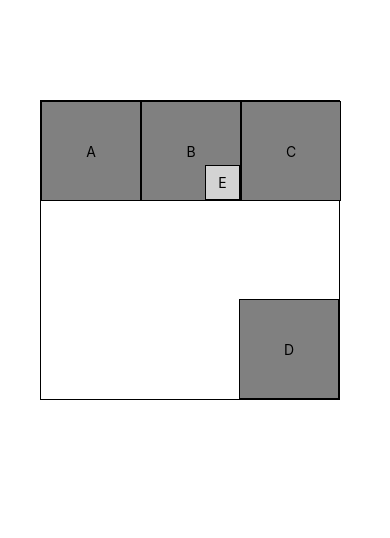
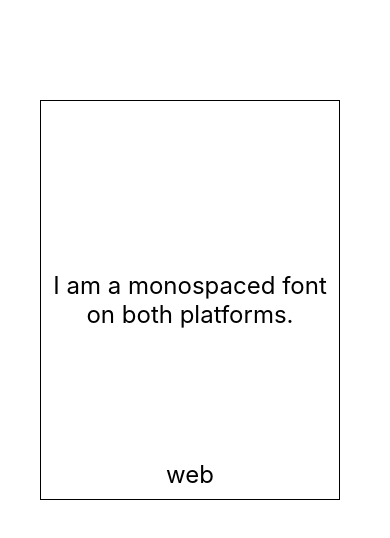
Before and after one commit to KalaiselvanSivakumar/Tutorial-Book-RN-Styling, a React Native app: screen / in a window 390 px wide. Shown: the top 538 px of the page. Built offline with nearby package versions, Linux system fonts and the light colour scheme.

Commit message:
RN - Styling: Applying different font family based on platform

```diff
--- a/App.js
+++ b/App.js
@@ -7,7 +7,8 @@
  */
 
 import React from 'react';
-import PositionCombinations from './app/style-properties/PositionCombinations';
+import FontFamily from './app/style-properties/FontFamily';
+// import PositionCombinations from './app/style-properties/PositionCombinations';
 // import MarginCombinations from './app/style-properties/MarginCombinations';
 // import PaddingCombinations from './app/style-properties/PaddingCombinations';
 // import BorderRadiusCombinations from './app/style-properties/BorderRadiusCombinations';
@@ -34,7 +35,9 @@ const App = () => {
     // <BorderRadiusCombinations />
     // <MarginCombinations />
     // <PaddingCombinations />
-    <PositionCombinations />
+    // <PositionCombinations />
+
+    <FontFamily />
     // <ProfileCard />
   );
 };
--- /dev/null
+++ b/app/style-properties/FontFamily.js
@@ -0,0 +1,54 @@
+import React from 'react';
+import { Platform, StyleSheet, View } from 'react-native';
+import { CenteredText } from './BorderRadiusCombinations';
+
+const FontFamily = () => (
+  <View style={styles.container}>
+    <View style={styles.row}>
+      <CenteredText style={styles.centeredText}>
+        I am a monospaced font on both platforms.
+      </CenteredText>
+      <BottomText>{Platform.OS}</BottomText>
+    </View>
+  </View>
+);
+
+const BottomText = props => (
+  <CenteredText
+    style={[
+      styles.centeredText,
+      { position: 'absolute', bottom: 0 },
+      props.style,
+    ]}>
+    {props.children}
+  </CenteredText>
+);
+
+const styles = StyleSheet.create({
+  container: {
+    width: 300,
+    height: 400,
+    margin: 40,
+    marginTop: 100,
+    borderWidth: 1,
+  },
+  row: {
+    alignItems: 'center',
+    flex: 1,
+    flexDirection: 'row',
+    justifyContent: 'center',
+  },
+  centeredText: {
+    fontSize: 24,
+    ...Platform.select({
+      ios: {
+        fontFamily: 'American Typewriter',
+      },
+      android: {
+        fontFamily: 'monospace',
+      },
+    }),
+  },
+});
+
+export default FontFamily;
```
